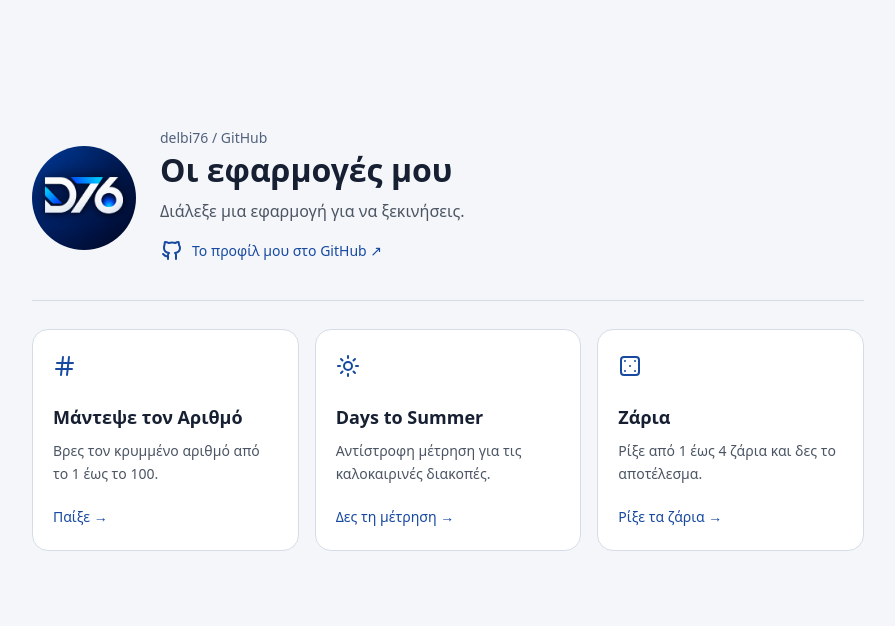
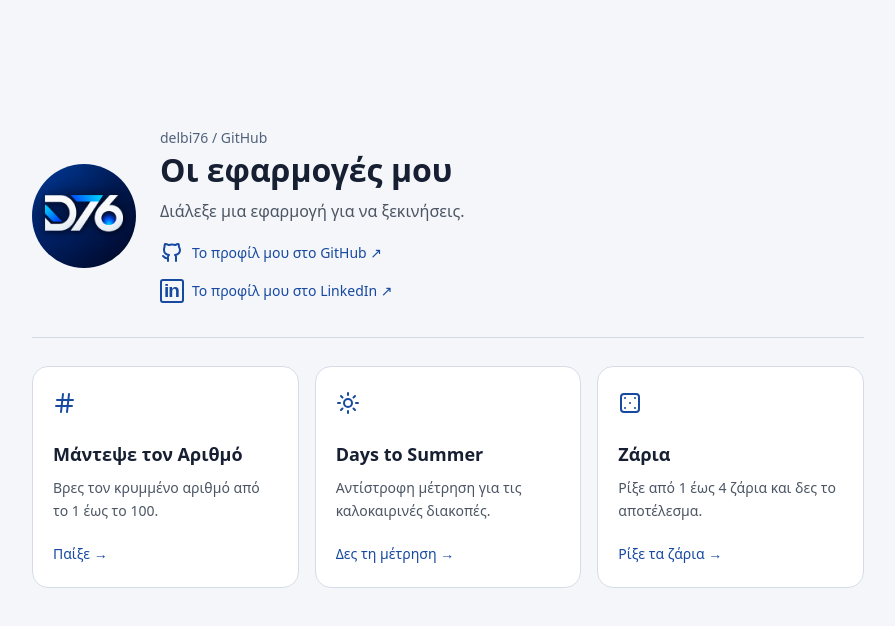
Before and after one commit to delbi76/000.MyProjects, a plain HTML site: page index.html in a window 1280 px wide. Shown: the whole page, without its empty margins (192-1087 px from the left). Drawn offline with Linux system fonts and the light colour scheme.

Commit message:
Add LinkedIn profile link below GitHub with matching icon

```diff
--- a/index.html
+++ b/index.html
@@ -23,13 +23,19 @@
 #github-banner-preview .go {display:block;margin-top:22px;color:light-dark(#1749a0,#98bdff);font-size:14px;}
 @media(max-width:420px){#github-banner-preview{padding:24px 16px;}#github-banner-preview .avatar{width:80px;height:80px;}#github-banner-preview .banner{gap:16px;}}
 
-body {margin:0;padding:32px 16px;background:light-dark(#f4f6fa,#151c29);color-scheme:light dark;} main {max-width:880px;margin:40px auto;} a:focus-visible {outline:3px solid #6495ed;outline-offset:5px;} @media(max-width:420px){body{padding:12px 0;}main{margin:0 auto;}}</style>
+body {margin:0;padding:32px 16px;background:light-dark(#f4f6fa,#151c29);color-scheme:light dark;} main {max-width:880px;margin:40px auto;} a:focus-visible {outline:3px solid #6495ed;outline-offset:5px;} @media(max-width:420px){body{padding:12px 0;}main{margin:0 auto;}}
+#github-banner-preview .profile-links {display:flex;flex-direction:column;align-items:flex-start;gap:10px;margin-top:14px;}
+#github-banner-preview .profile-links .profile {margin-top:0;min-height:28px;}
+#github-banner-preview .profile-links svg {width:24px;height:24px;flex-shrink:0;}
+#github-banner-preview .linkedin-logo {display:inline-flex;align-items:center;justify-content:center;width:24px;height:24px;flex-shrink:0;border:2px solid currentColor;border-radius:3px;font:bold 19px/1 Arial,sans-serif;letter-spacing:-1px;padding-right:1px;}
+@media(pointer:coarse){#github-banner-preview .profile-links .profile {min-height:44px;}}
+</style>
 </head>
 <body><main><div id="github-banner-preview">
 
 <header class="banner">
  <img class="avatar" src="./github-avatar.png" alt="Εικόνα προφίλ GitHub του delbi76">
- <div><div class="handle">delbi76 / GitHub</div><h1>Οι εφαρμογές μου</h1><p>Διάλεξε μια εφαρμογή για να ξεκινήσεις.</p><a class="profile" href="https://github.com/delbi76"><svg width="24" height="24" viewBox="0 0 24 24" fill="none" stroke="currentColor" stroke-width="2" stroke-linecap="round" stroke-linejoin="round" aria-hidden="true"><path d="M8 20v-3c-4 1-4-2-5-2m13 5v-4c0-1-.4-2-1-2 3-.4 5-2 5-5 0-1-.4-2-1-3 0-1 0-2-.5-3-2 0-3 1-3 1a12 12 0 0 0-7 0S7 3 5 3c-.5 1-.5 2-.5 3C4 7 4 8 4 9c0 3 2 4.6 5 5-.6.5-1 1.3-1 2"/></svg> Το προφίλ μου στο GitHub ↗</a></div>
+ <div><div class="handle">delbi76 / GitHub</div><h1>Οι εφαρμογές μου</h1><p>Διάλεξε μια εφαρμογή για να ξεκινήσεις.</p><div class="profile-links"><a class="profile" href="https://github.com/delbi76"><svg width="24" height="24" viewBox="0 0 24 24" fill="none" stroke="currentColor" stroke-width="2" stroke-linecap="round" stroke-linejoin="round" aria-hidden="true"><path d="M8 20v-3c-4 1-4-2-5-2m13 5v-4c0-1-.4-2-1-2 3-.4 5-2 5-5 0-1-.4-2-1-3 0-1 0-2-.5-3-2 0-3 1-3 1a12 12 0 0 0-7 0S7 3 5 3c-.5 1-.5 2-.5 3C4 7 4 8 4 9c0 3 2 4.6 5 5-.6.5-1 1.3-1 2"/></svg> Το προφίλ μου στο GitHub ↗</a><a class="profile" href="https://www.linkedin.com/in/apostolos-ntelmpizis-5a8b5041" target="_blank" rel="noopener noreferrer"><span class="linkedin-logo" aria-hidden="true">in</span> Το προφίλ μου στο LinkedIn ↗</a></div></div>
 </header>
 <nav class="apps" aria-label="Εφαρμογές">
  <a class="app" href="./GuessTheNumberOnBrowser/"><div class="symbol"><svg width="24" height="24" viewBox="0 0 24 24" fill="none" stroke="currentColor" stroke-width="2" stroke-linecap="round" stroke-linejoin="round" aria-hidden="true"><path d="M4 9h16M3 15h16M10 3 8 21M16 3l-2 18"/></svg></div><h2>Μάντεψε τον Αριθμό</h2><p>Βρες τον κρυμμένο αριθμό από το 1 έως το 100.</p><span class="go">Παίξε →</span></a>
```
